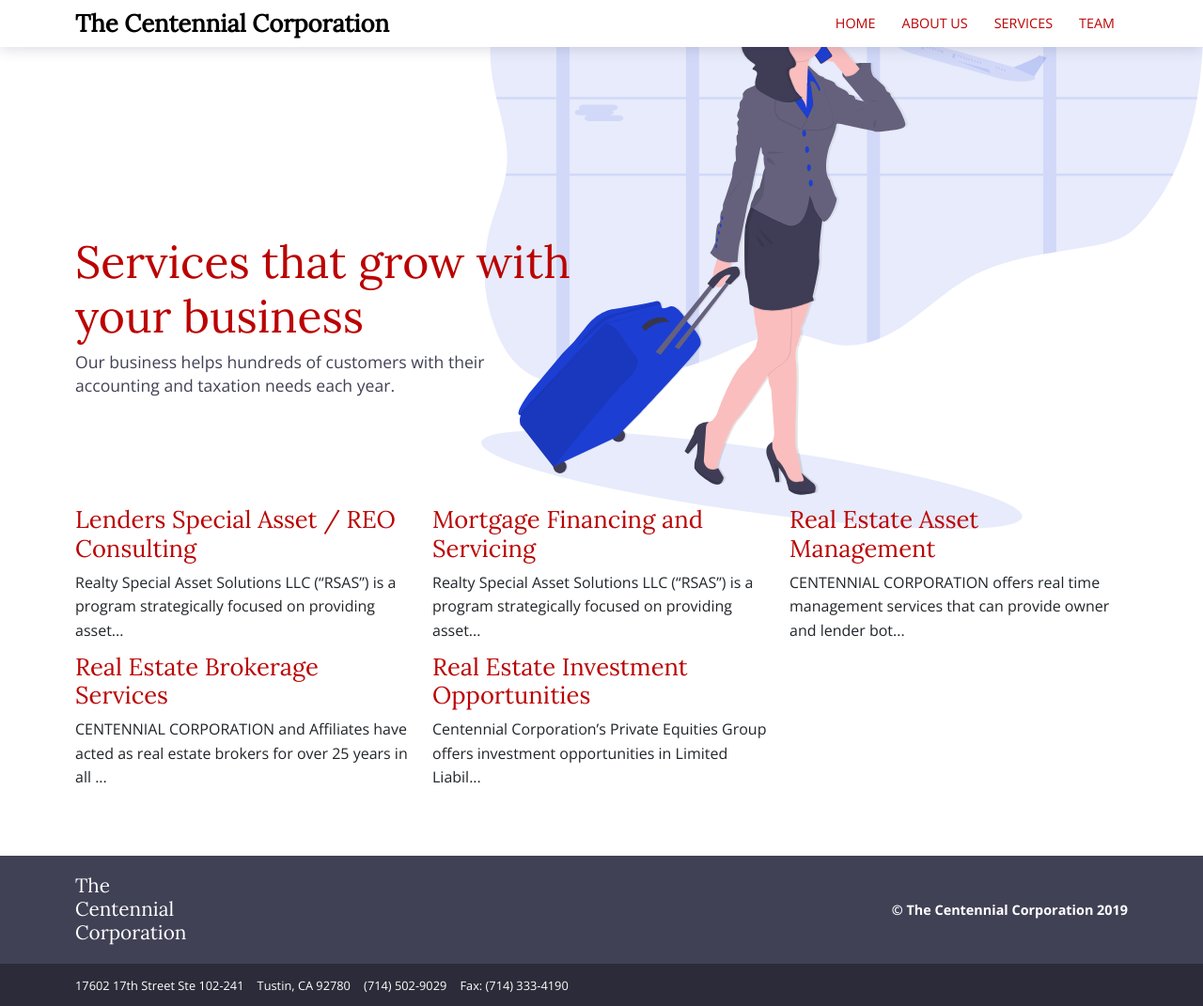
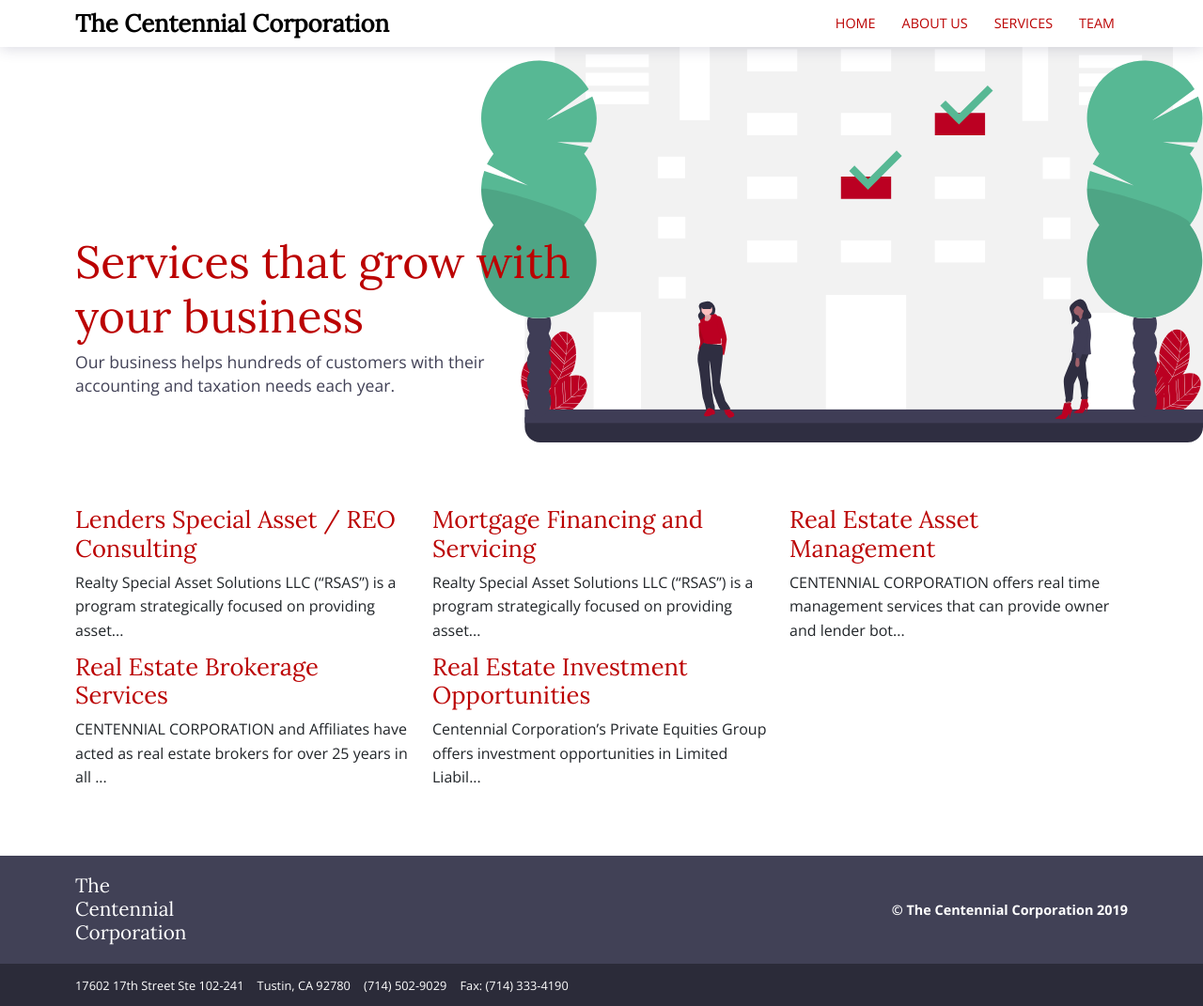
Before and after one commit to game7/centennial, a Jekyll site: the page built from services.html, in a window 1280 px wide. Shown: the whole page at 94% size. Built offline with Jekyll 4.4.1, drawn with Linux system fonts in a browser that asks for light colours.

Commit message:
use relative_url for gh-pages support

```diff
--- a/_config.yml
+++ b/_config.yml
@@ -1,4 +1,4 @@
-baseurl: ''
+# baseurl: ''
 exclude: ['README.md']
 permalink: pretty
 title: 'The Centennial Corporation'
--- a/_includes/header.html
+++ b/_includes/header.html
@@ -1,10 +1,10 @@
 <div class='header {{include.headerClass}}'>
   <div class="container">
     <div class="logo">
-      <a href="{{site.baseurl}}/">{{site.title}}</a>
+      <a href="{{ '/' | relative_url }}">{{site.title}}</a>
     </div>
     <div class="logo-mobile">
-      <a href="{{site.baseurl}}/">{{site.title}}</a>
+      <a href="{{ '/' | relative_url }}">{{site.title}}</a>
     </div>
     {% include main-menu.html %}
     {% include hamburger.html %}
--- a/_includes/main-menu-mobile.html
+++ b/_includes/main-menu-mobile.html
@@ -1,8 +1,8 @@
 <div id="main-menu-mobile" class="main-menu-mobile">
   <ul>
-    <li><a href="{{site.baseurl}}/" class="{% if page.url == '/' %}current{% endif %}">Home</a></li>
-    <li><a href="{{site.baseurl}}/about" class="{% if page.url contains 'about' %}current{% endif %}">About Us</a></li>
-    <li><a href="{{site.baseurl}}/services/" class="{% if page.url contains 'services' %}current{% endif %}">Services</a></li>
-    <li><a href="{{site.baseurl}}/team/" class="{% if page.url contains 'team' %}current{% endif %}">Team</a></li>
+    <li><a href="{{ '/' | relative_url }}" class="{% if page.url == '/' %}current{% endif %}">Home</a></li>
+    <li><a href="{{ '/about' | relative_url }}" class="{% if page.url contains 'about' %}current{% endif %}">About Us</a></li>
+    <li><a href="{{ '/services' | relative_url }}" class="{% if page.url contains 'services' %}current{% endif %}">Services</a></li>
+    <li><a href="{{ '/team' | relative_url }}" class="{% if page.url contains 'team' %}current{% endif %}">Team</a></li>
   </ul>
 </div>
--- a/_includes/main-menu.html
+++ b/_includes/main-menu.html
@@ -1,8 +1,8 @@
 <div id="main-menu" class="main-menu">
   <ul>
-    <li><a href="{{site.baseurl}}/" class="{% if page.url == '/' %}current{% endif %}">Home</a></li>
-    <li><a href="{{site.baseurl}}/about" class="{% if page.url contains 'about' %}current{% endif %}">About Us</a></li>
-    <li><a href="{{site.baseurl}}/services/" class="{% if page.url contains 'services' %}current{% endif %}">Services</a></li>
-    <li><a href="{{site.baseurl}}/team/" class="{% if page.url contains 'team' %}current{% endif %}">Team</a></li>
+    <li><a href="{{ '/' | relative_url }}" class="{% if page.url == '/' %}current{% endif %}">Home</a></li>
+    <li><a href="{{ '/about' | relative_url }}" class="{% if page.url contains 'about' %}current{% endif %}">About Us</a></li>
+    <li><a href="{{ '/services' | relative_url }}" class="{% if page.url contains 'services' %}current{% endif %}">Services</a></li>
+    <li><a href="{{ '/team' | relative_url }}" class="{% if page.url contains 'team' %}current{% endif %}">Team</a></li>
   </ul>
 </div>
--- a/_layouts/default.html
+++ b/_layouts/default.html
@@ -4,8 +4,8 @@
   <meta charset="utf-8">
   <title>{% if page.title %}{{page.title}}{% else %}{{ site.title | escape }}{% endif %}</title>
   <meta name="viewport" content="width=device-width, initial-scale=1" />
-  <link rel="icon" href="{{site.baseurl}}/images/favicon.png">
-  <link href="{{site.baseurl}}/assets/css/style.css" rel="stylesheet">
+  <link rel="icon" href="{{ '/images/favicon.png' | relative_url }}">
+  <link href="{{ '/assets/css/style.css' | relative_url }}" rel="stylesheet">
 </head>
 <body class='page {{page.bodyClass}}'>
   {% include main-menu-mobile.html %}
@@ -15,7 +15,7 @@
   </div>
   {% include footer.html %}
   {% include sub-footer.html %}
-  <script type="text/javascript" src="{{ site.baseurl }}/assets/js/scripts.js"></script>
+  <script type="text/javascript" src="{{ '/assets/js/scripts.js' | relative_url }}"></script>
   {% include google-analytics.html %}
 </body>
 </html>
--- a/_sass/pages/services/_page-services-list.scss
+++ b/_sass/pages/services/_page-services-list.scss
@@ -1,8 +1,8 @@
 .page-services-list {
-  background-image: url('../images/undraw_businesswoman_pc12.svg');
+  background-image: url('../images/undraw_apartment_rent_o0ut.svg');
   background-repeat: no-repeat;
   background-size: 115%;
-  background-position: 49px -40px;
+  background-position: 49px - 40px;
   @include media-breakpoint-up(sm) {
     background-size: 90%;
     background-position: 159px -40px;
```
Also changed, not shown: assets/images/centennial_logo.jpg (added), assets/images/undraw_apartment_rent_o0ut.svg (added), assets/images/undraw_hang_out_h9ud.svg, assets/images/undraw_houses3_xwf7.svg (added), assets/images/undraw_taking_notes_tjaf.svg.
